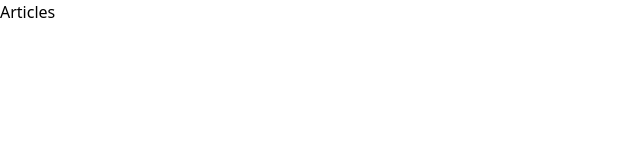
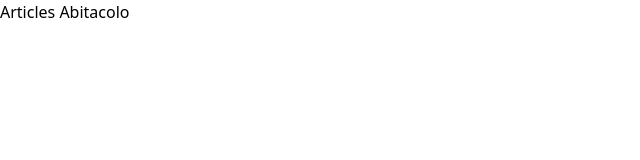
Before and after one commit to GuilleMarejada/abitacoloLandingPage, a React (Vite) app: page /Articles in a window 1280 px wide. Shown: the top 160 px of the page, without its empty margins (0-640 px from the left). Built offline with nearby package versions, Linux system fonts and the light colour scheme.

Commit message:
Cambio en Article

```diff
--- a/src/views/Articles.jsx
+++ b/src/views/Articles.jsx
@@ -1,7 +1,7 @@
 import React from "react";
 
 const Articles = () => {
-  return <div>Articles</div>;
+  return <div>Articles Abitacolo</div>;
 };
 
 export default Articles;
```
